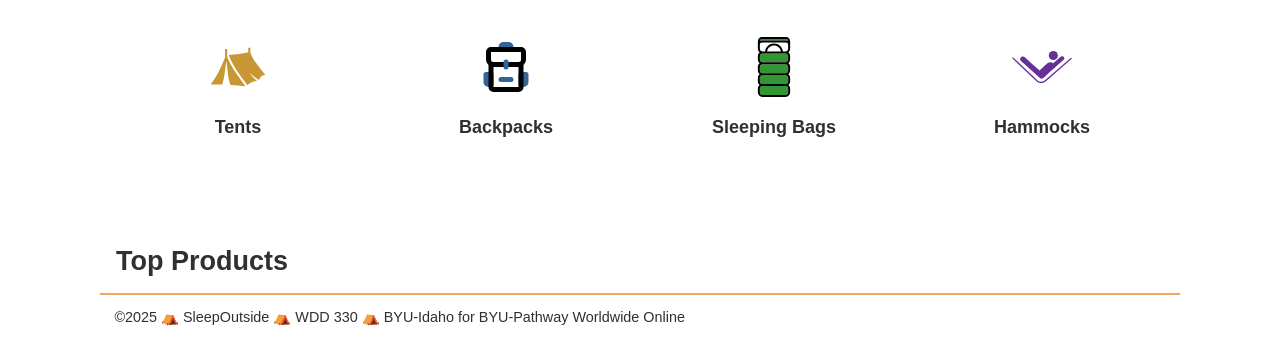
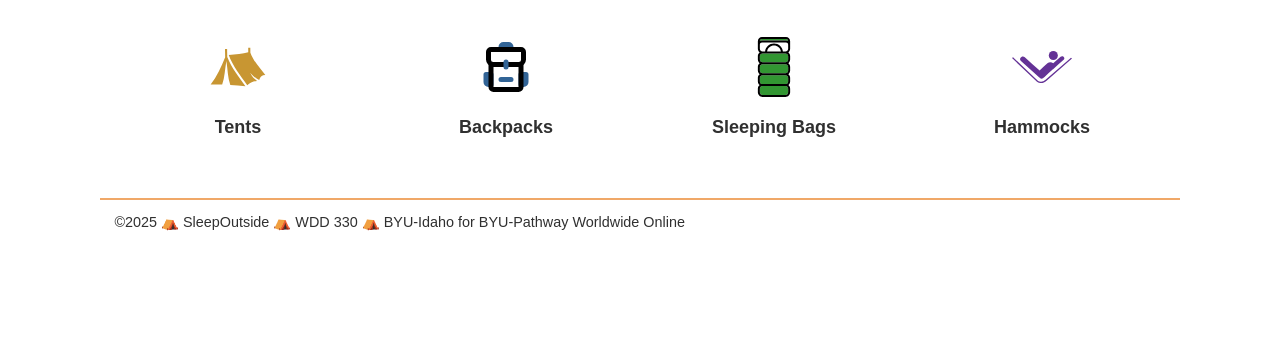
Before and after one commit to SAAC7/wdd330, a website built with Vite: page src/index.html in a window 1280 px wide. Shown: the part 580-921 px from the top of the page. After the commit the page ends 826 px from the top, so only its background shows below. Built offline with nearby package versions, Linux system fonts and the light colour scheme.

Commit message:
i make a little change

```diff
--- a/src/index.html
+++ b/src/index.html
@@ -54,10 +54,10 @@
 
   </div>
 </section>
-      <section class="products">
-        <h2>Top Products</h2>
+      <!-- <section class="products">
+        <h2>Explore Categories</h2>
         <ul class="product-list"></ul>
-      </section>
+      </section> -->
     </main>
     <footer id="main-footer"></footer>
     <script src="/js/main.js" type="module"></script>
```
